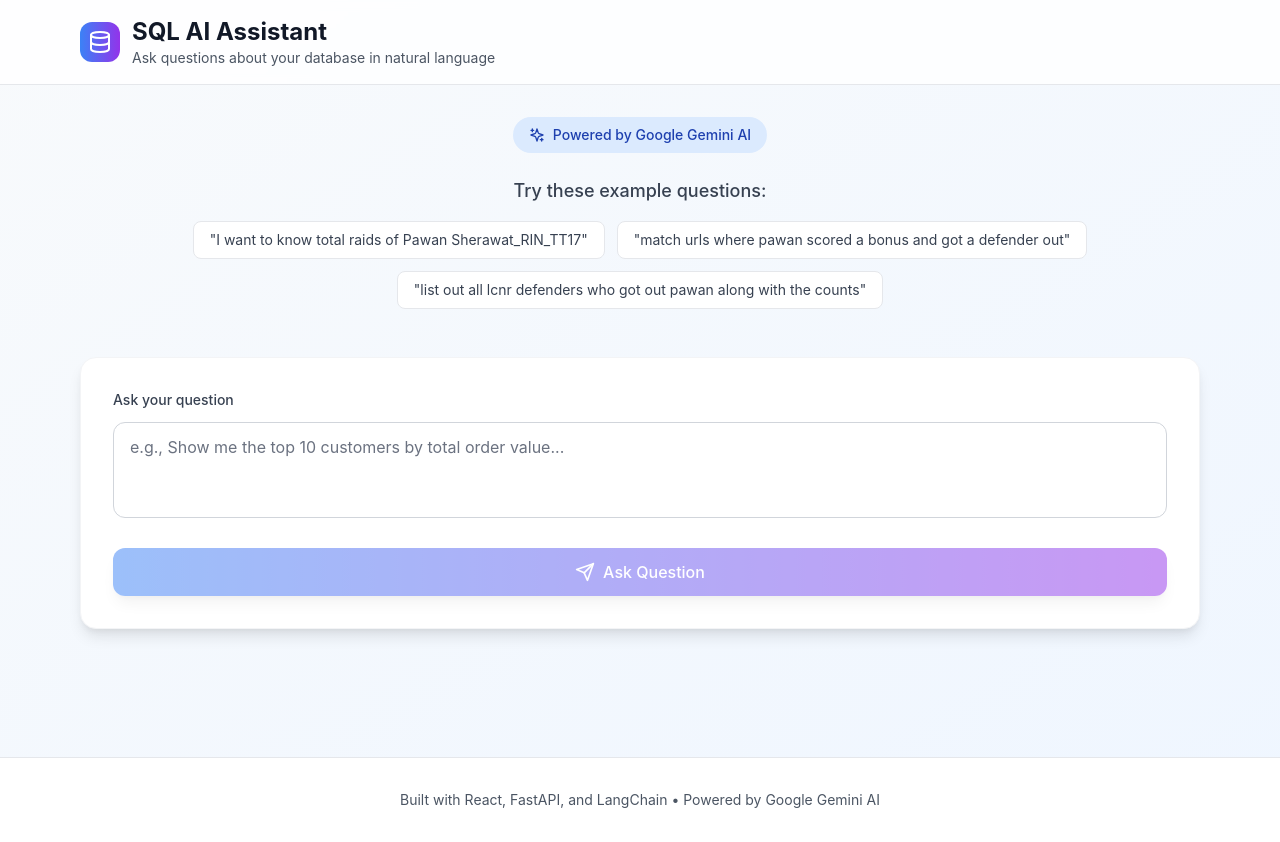
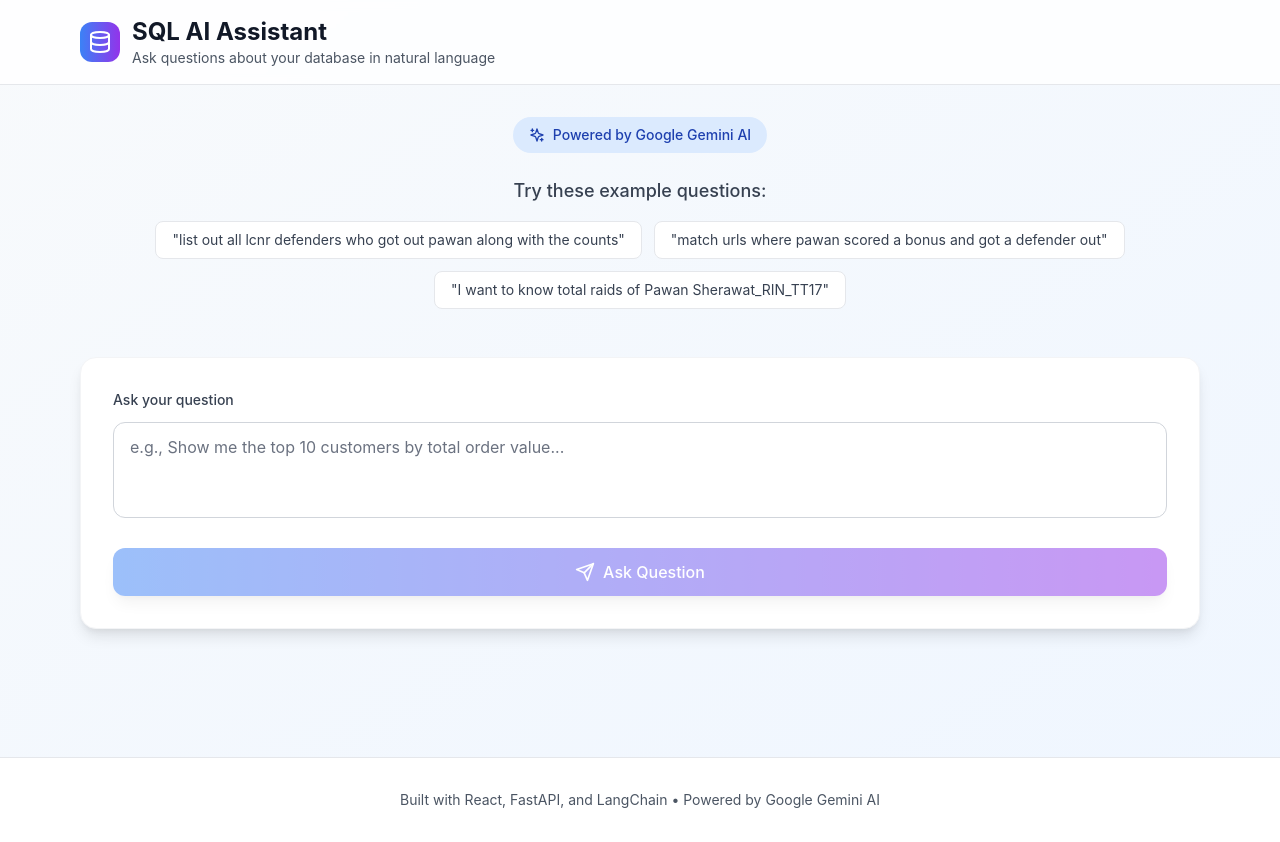
Before and after one commit to NachiappanRavi/nl2sql_kabbadi_analytics, a React (Vite) app in the folder frontend/: page / in a window 1280 px wide. Built offline with nearby package versions, Linux system fonts and the light colour scheme.

Commit message:
updated sample questions

```diff
--- a/frontend/src/App.jsx
+++ b/frontend/src/App.jsx
@@ -63,9 +63,9 @@
   };
 
   const exampleQuestions = [
-    "I want to know total raids of Pawan Sherawat_RIN_TT17",
+    "list out all lcnr defenders who got out pawan along with the counts",
     "match urls where pawan scored a bonus and got a defender out",
-    "list out all lcnr defenders who got out pawan along with the counts"
+    "I want to know total raids of Pawan Sherawat_RIN_TT17"
   ];
 
   const handleExampleClick = (example) => {
```
